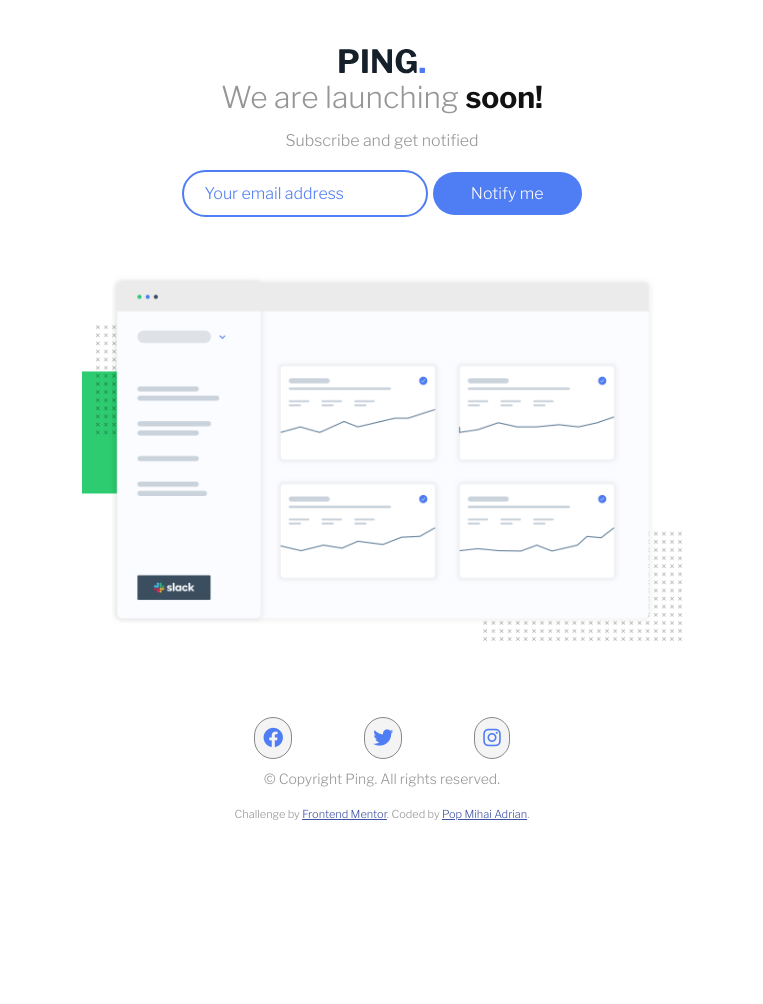
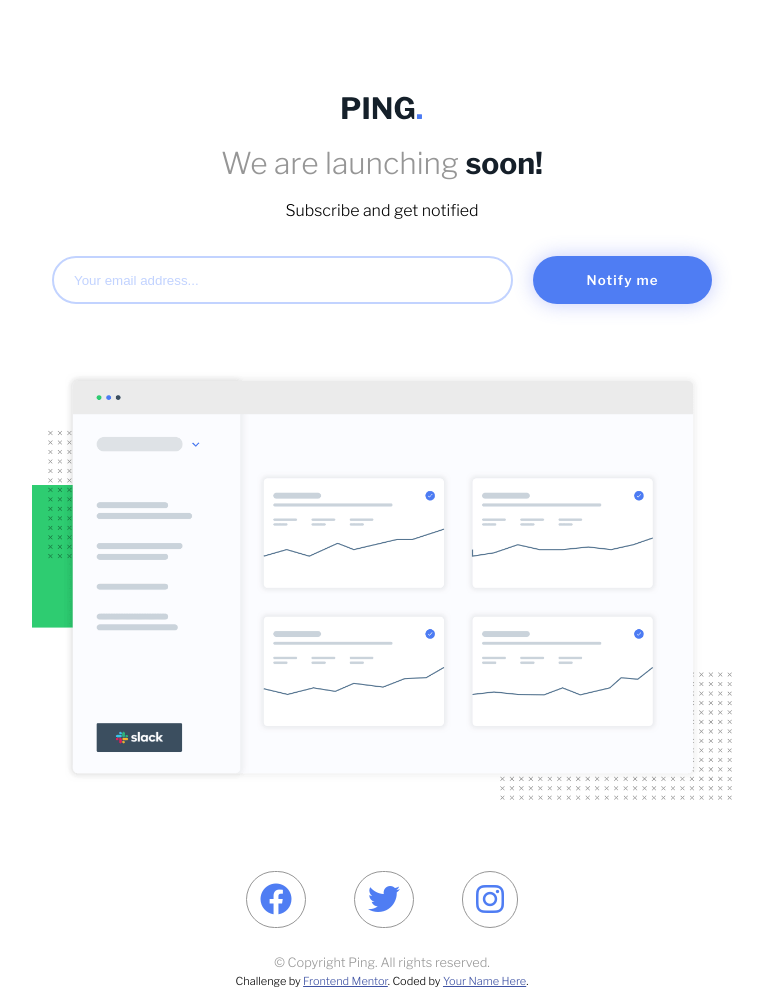
Before and after one commit to popmihaiadrianwebdevelopment/ping-cooming-soon, a plain HTML site: page index.html in a window 1280 px wide. Shown: the whole page, without its empty margins (258-1021 px from the left). Before the commit the page ends 869 px from the top, so only its background shows below. Drawn offline with nearby package versions, Linux system fonts and the light colour scheme.

Commit message:
Add files via upload

```diff
--- a/index.html
+++ b/index.html
@@ -3,46 +3,45 @@
 <head>
   <meta charset="UTF-8">
   <meta name="viewport" content="width=device-width, initial-scale=1.0"> <!-- displays site properly based on user's device -->
+  <link rel="stylesheet" href="https://cdnjs.cloudflare.com/ajax/libs/font-awesome/6.2.0/css/all.min.css" integrity="sha512-xh6O/CkQoPOWDdYTDqeRdPCVd1SpvCA9XXcUnZS2FmJNp1coAFzvtCN9BmamE+4aHK8yyUHUSCcJHgXloTyT2A==" crossorigin="anonymous" referrerpolicy="no-referrer" />
+  <link rel="stylesheet" href="style.css">
+  <link rel="icon" type="image/png" sizes="32x32" href="./images/favicon-32x32.png">
 
-  <link rel="icon" type="image/png" sizes="32x32" href="./images/favicon-32x32.png">
-  <link rel="stylesheet" href="style.css">
-  <link rel="stylesheet" href="https://cdnjs.cloudflare.com/ajax/libs/font-awesome/6.2.0/css/all.min.css" integrity="sha512-xh6O/CkQoPOWDdYTDqeRdPCVd1SpvCA9XXcUnZS2FmJNp1coAFzvtCN9BmamE+4aHK8yyUHUSCcJHgXloTyT2A==" crossorigin="anonymous" referrerpolicy="no-referrer" />
   <title>Frontend Mentor | Ping coming soon page</title>
+
+  <!-- Feel free to remove these styles or customise in your own stylesheet 👍 -->
+  <style>
+    .attribution { font-size: 11px; text-align: center; }
+    .attribution a { color: hsl(228, 45%, 44%); }
+  </style>
 </head>
 <body>
-  <header class="header">
-    <img src="/images/logo.svg" alt="pinq logo">
-  </header>
-  <section class="heading">
-    <h1>We are launching <span>soon!</span></h1>
-    <p>Subscribe and get notified</p>
-
-    <form action="" class="form-control" id="form">
-      <input type="email" name="email" id="email"
-      placeholder="Your email address" autocomplete="off">
-      <button type="submit" class="btn" id="button">Notify me</button>
-      <div><span></span></div>
-    </form>
-
-  </section>
-
-  <section class="showcase">
-    <img src="./images/illustration-dashboard.png" alt="dashboardimg">
-  </section>
-  <footer>
-    <ul>
-      <li><a href="#"><i class="fab fa-facebook"></i></a></li>
-      <li><a href="#"><i class="fab fa-twitter"></i></a></li>
-      <li><a href="#"><i class="fab fa-instagram"></i></a></li>
-    </ul>
-    <p>&copy; Copyright Ping. All rights reserved.</p>
-  </footer>
-  <footer>
+    <div class="container">
+      <header class="container-header">
+        <div><img src="./images/logo.svg" alt="Logo" class="logo"></div>
+      </header>
+      <section class="container-body">
+        <h1>We are launching <span class="titlespan">soon!</span></h1>
+        <p class="description">Subscribe and get notified</p>
+        <form action="#" id="form">
+          <input type="email" name="email" id="email" placeholder="Your email address...">
+          <button type="submit" class="btn">Notify me</button>
+        </form>
+        <img src="./images/illustration-dashboard.png" alt="dashboardimg" class="hero-img">
+      </section>
+    <div class="socials">
+      <ul>
+        <li><a href="www.facebook.com"><i class="fab fa-facebook"></i></a></li>
+        <li><a href="www.twitter.com"><i class="fab fa-twitter"></i></a></li>
+        <li><a href="www.instagram.com"><i class="fab fa-instagram"></i></a></li>
+      </ul>
+    </div>
+    <p class="copyright">&copy; Copyright Ping. All rights reserved.</p>
     <p class="attribution">
       Challenge by <a href="https://www.frontendmentor.io?ref=challenge" target="_blank">Frontend Mentor</a>.
-      Coded by <a href="https://www.frontendmentor.io/profile/popmihaiadrianwebdevelopment">Pop Mihai Adrian</a>.
+      Coded by <a href="#">Your Name Here</a>.
     </p>
-  </footer>
+  </div>
   <script src="script.js"></script>
 </body>
 </html>
--- a/script.js
+++ b/script.js
@@ -1,57 +1,24 @@
-const form = document.getElementById('form');
-const email = document.getElementById('email');
-const button = document.getElementById('button');
+const msg = 'Please provide a valid email address';
+const form = document.querySelector('form');
+const button = form.querySelector('[type="submit"]');
 
-form.addEventListener('submit', (e) => {
-    e.preventDefault();
+const error = document.createElement('p');
+error.classList.add('error_text');
+error.textContent = msg;
 
-    var emailValue = email.value.trim();
-    var pattern = /^[a-zA-Z0-9.!#$%&'*+/=?^_`{|}~-]+@[a-zA-Z0-9-]+(?:\.[a-zA-Z0-9-]+)*$/;
-
-    if(emailValue === ''){
-        errorFunc(email, 'Email cannot be empty')
-      }else if (!emailValue.match(pattern)){
-        errorFunc(email, 'Email is not valid')
-      }
-      else {
-        successFunc(email)
-      }
-})
-
-function errorFunc(req, message){
-    const formControl = req.parentElement;
-    const span = formControl.querySelector('span');
-    span.innerText = message;
-    req.className += 'error';
-    span.className += 'error-text';
+function checkEmail (e) {
+	e.preventDefault();
+	const email = e.target.querySelector('[type="email"]').value;
+	if (!validateEmail(email)) {
+		form.classList.add('error');
+		form.insertBefore(error, button);
+	} else {
+		form.removeChild(error);
+		form.classList.remove('error');
+	}
 }
-
-function successFunc(req) {
-    req.className += 'success';
+function validateEmail (email) {
+	const re = /^(([^<>()\[\]\\.,;:\s@"]+(\.[^<>()\[\]\\.,;:\s@"]+)*)|(".+"))@((\[[0-9]{1,3}\.[0-9]{1,3}\.[0-9]{1,3}\.[0-9]{1,3}\])|(([a-zA-Z\-0-9]+\.)+[a-zA-Z]{2,}))$/;
+	return re.test(String(email).toLowerCase());
 }
-
-// function validate() {
-//     const emailValue = email.target.trim()
-
-//     if (emailValuie = '') {
-//         setErrorFor (email, 'Email cannot be empty');
-//     }else if (!isEmail(emailValue)) {
-//         setErrorFor (email, 'Please provide a valid email');
-//     } else {
-//         setSuccessFor (email)
-//     }
-// }
-
-// function setErrorFor() {
-
-// }
-
-// function setSuccesFor() {
-
-// }
-
-// function isEmail(email) {
-//     return /^[a-zA-Z0-9.!#$%&'*+/=?^_`{|}~-]+@[a-zA-Z0-9-]+(?:\.[a-zA-Z0-9-]+)*$/.test (
-//         email)
-
-// }
+form.addEventListener('submit', checkEmail);
--- a/style.css
+++ b/style.css
@@ -1,5 +1,4 @@
 @import url('https://fonts.googleapis.com/css2?family=Libre+Franklin:wght@300;600;700&display=swap');
-/* font-family: 'Libre Franklin', sans-serif; */
 
 :root {
     --blue: hsl(223, 87%, 63%);
@@ -8,156 +7,198 @@
     --gray: hsl(0, 0%, 59%);
     --very-dark-blue: hsl(209, 33%, 12%);
 }
+
 * {
+    box-sizing: border-box;
     margin: 0;
     padding: 0;
-    box-sizing: border-box;
 }
+
 body {
+    font-family: 'Libre Franklin', sans-serif;
     font-size: 1.25rem;
+}
+
+.logo {
+    width: 5rem;
+    margin-bottom: 1.25rem;
+}
+
+h1{
+    font-family: 'Libre Franklin', sans-serif;
+    color: var(--gray);
+    font-weight: 300;
+    margin-bottom: 1.25rem;
+}
+
+.titlespan {
+    color: var(--very-dark-blue);
+    font-weight: 700;
+}
+
+.description {
     font-family: 'Libre Franklin', sans-serif;
     font-weight: 300;
-    text-align: center;
-    padding: 3rem 0;
+    font-size: 1rem;
+    margin-bottom: 1rem;
 }
 
-img {
-    max-width:100%
+
+
+.container {
+    min-height: 100vh;
+    width: 100%;
+    padding: 2rem;
+    padding-top:6rem;
+    padding-bottom: 1rem;
+    display: flex;
+    justify-content: center;
+    align-items: center;
+    flex-direction: column;
+}
+
+.container-body {
+    display: flex;
+    flex-direction: column;
+    justify-content: center;
+    align-items: center;
+}
+
+.hero-img {
+    width: 100%;
+    height: 100%;
+}
+
+form {
+    padding: 1.25rem;
+    display: flex;
+    flex-direction: column;
+    align-items: center;
+    justify-content: center;
+    width: 100%;
+    position: relative;
+    margin-bottom: 2rem;
+}
+
+
+
+form input {
+    width: 100%;
+    height: 3rem;
+    padding: 1.25rem;
+    border-radius: 3rem;
+    margin-bottom: .5rem;
+    border: 2px solid var(--pale-blue);
+    outline: none;
+}
+
+form input::placeholder {
+    color: var(--pale-blue);
+    font-weight: 300;
+    font-family: inherit;
+}
+
+form.error input[type="email"] {
+    border-color:var(--light-red);
+    margin-bottom: 2.2rem;
+}
+
+form.error .error_text {
+    position: absolute;
+    top: 4.3rem;
+    font-size: .9rem;
+    margin-top: 10px;
+    color: var(--light-red);
+    font-weight: 500;
+    font-style: italic;
+}
+
+.btn {
+    width: 100%;
+    height: 3rem;
+    border-radius: 3rem;
+    outline: none;
+    background: var(--blue);
+    border: none;
+    font-family: inherit;
+    color: #fff;
+    font-weight: 600;
+    cursor: pointer;
+    transition: .3s;
+    letter-spacing: 1.1px;
+    box-shadow: 0px 0px 20px hsla(233, 87%, 63%, 0.32);
+}
+
+.btn:hover {
+    background: var(--pale-blue);
+}
+
+.socials {
+    display: flex;
+    justify-content: center;
+    align-items: center;
+    flex-direction: row;
 }
 
 ul {
+    display: flex;
     list-style-type: none;
+    gap: 3rem;
+    margin-top: 5rem;
+    margin-bottom: 2rem;
 }
-h1,
-p {
+
+ul li a {
+    text-decoration: none;
+    color: var(--blue);
+    cursor: pointer;
+    font-size: 2rem;
+    transition: 0.3s;
+    border: 1px solid var(--gray);
+    border-radius: 50px;
+    padding: .5rem;
+}
+
+ul li a:hover {
+    background-color: var(--blue);
+    color: #fff;
+    border: none;
+}
+
+i {
+    font-size: 2rem;
+    margin: 0 5px;
+}
+
+.copyright {
+    font-size: 0.8rem;
+    text-align: center;
+    margin: .25rem;
     color: var(--gray);
 }
 
-.heading h1 {
-    font-weight: 300;
-    margin-bottom: 1rem;
-}
-
-.heading h1 span {
-    font-weight:700;
-    color: #111;
-}
-
-.heading p {
-    font-size: 1rem;
-    font-weight: 300;
-    padding-bottom: 1.25rem;
-}
-
-.form-control {
-    width: 300px;
-    margin: auto
-}
-
-input {
-    width: 100%;
-    border-radius: 2rem;
-    padding: .5rem ;
-    font-family: inherit;
-    font-size: 1rem;
-    color: var(--blue);
-    border: 2px solid var(--blue);
-    outline: none;
-    margin-bottom: .6rem;
-}
-input::placeholder {
-    color: var(--blue);
-}
-.btn {
-    cursor: pointer;
-    width: 100%;
-    border-radius: 2rem;
-    padding:.5rem;
-    border: none;
-    font-family: inherit;
-    font-size: 1rem;
-    color: #fff;
-    background-color: var(--blue);
-    transition: .3s;
-}
-.btn:hover {
-    background-color: var(--pale-blue);
-}
-
-.showcase {
-    padding: 3rem 1.25rem 5rem;
-}
-
-footer ul{
-    display: flex;
-    align-items: center;
-    justify-content: center;
-    gap: 2rem;
-}
-
-footer ul li{
-    margin: 0 1.25rem;
-}
-
-footer ul li a{
-    cursor: pointer;
-    color: var(--blue);
-    border: 1px solid #888888;
-    background: #f4f4f4;
-    padding:.5rem;
-    border-radius: 2rem;
-    transition: .3s;
-}
-
-footer p {
-    padding-top: 1.25rem;
-    font-size: 14px;
-}
-
-footer ul li a:hover {
-    background-color: var(--blue);
-    color: white;
-}
-
-.error {
-    border: 2px solid red;
-}
-
-.error-text {
-    color: red;
-    font-size:10px;
-    margin-right: 10rem;
-    font-style: italic;
-}
-.success {
-    border: 2px solid green;
-}
-
-.attribution { font-size: 11px; text-align: center; }
-.attribution a { color: hsl(228, 45%, 44%); }
-
-@media screen and (min-width: 768px) {
-    .headomg h1 {
-        font-size:2.25;
+@media only screen and (min-width: 768px) {
+    form {
+        flex-direction: row;
+        max-width: 700px;
+        margin-bottom: 3rem;
     }
-    .heading .form-control {
-        width: auto;
+    form .btn {
+        width: 40%;
+        margin: 0;
+        margin-left: 1.25rem;
     }
-    .heading .form-control input,
-    .heading .form-control button {
-        width: auto;
-        padding: .75rem 1.25rem;
+    form input {
+        margin-bottom:  0;
     }
-    .heading .form-control button {
-        width: 9.3rem;
+    .hero-img {
+        max-width: 700px;
+        margin: 0 auto;
     }
-    .showcase img {
-        width: 600px;
+    form.error .error_text {
+        left:2rem;
     }
-    .error-text {
-        color: red;
-        font-size:10px;
-        margin: 0 auto;
-        font-style: italic;
+    form.error input[type="email"] {
+        margin-bottom: 0;
     }
 }
```
